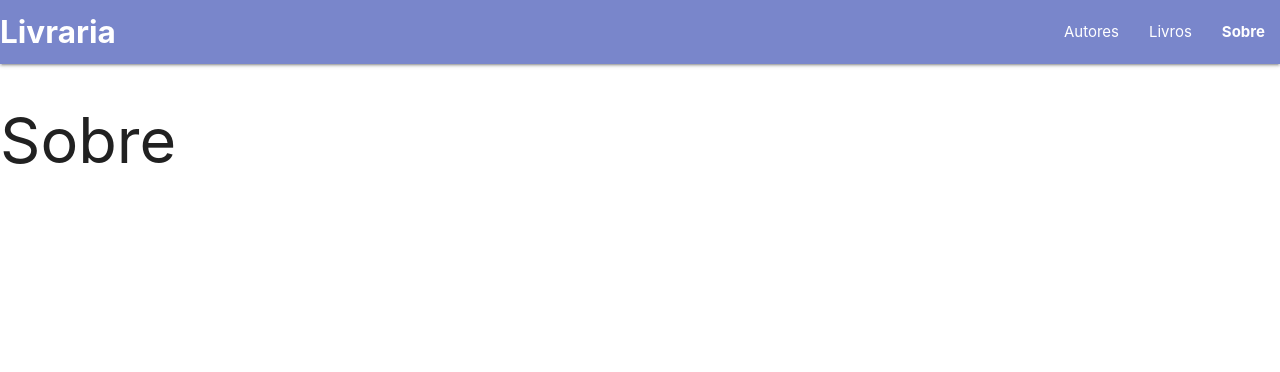
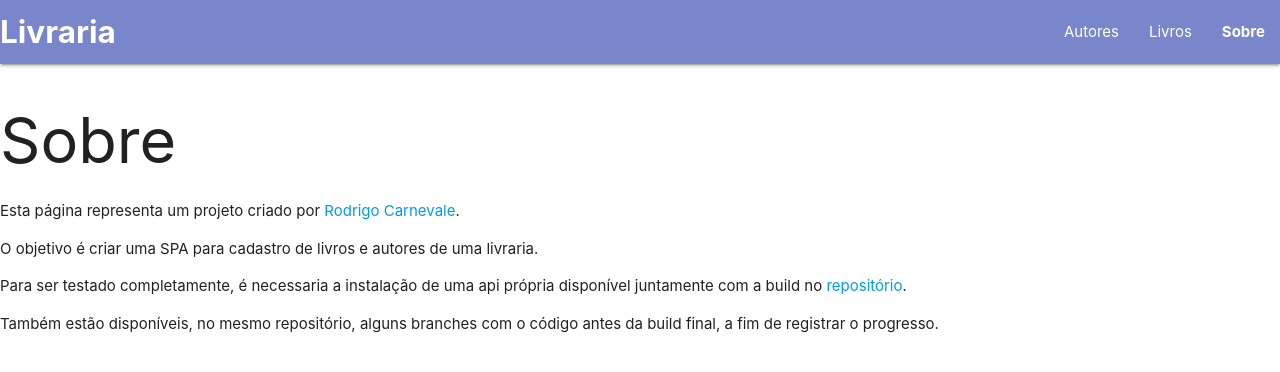
Before and after one commit to rcarnevale/livraria-cadastro, a React (Create React App) app: page /sobre in a window 1280 px wide. Shown: the top 372 px of the page. Built offline with nearby package versions, Linux system fonts and the light colour scheme.

Commit message:
Add files via upload
Versão final do projeto, com API atualizada em .rar

```diff
--- a/src/Sobre.js
+++ b/src/Sobre.js
@@ -8,6 +8,10 @@ class Sobre extends React.Component {
             <div className='sobre'>
                 <Header />
                 <h1>Sobre</h1>
+                <p>Esta página representa um projeto criado por <a href="https://github.com/rcarnevale">Rodrigo Carnevale</a>.</p>
+                <p>O objetivo é criar uma SPA para cadastro de livros e autores de uma livraria. </p>
+                <p>Para ser testado completamente, é necessaria a instalação de uma api própria disponível juntamente com a build no <a href="https://github.com/rcarnevale/livraria-cadastro">repositório</a>.</p>
+                <p>Também estão disponíveis, no mesmo repositório, alguns branches com o código antes da build final, a fim de registrar o progresso.</p>
             </div>
         )
     }
```
